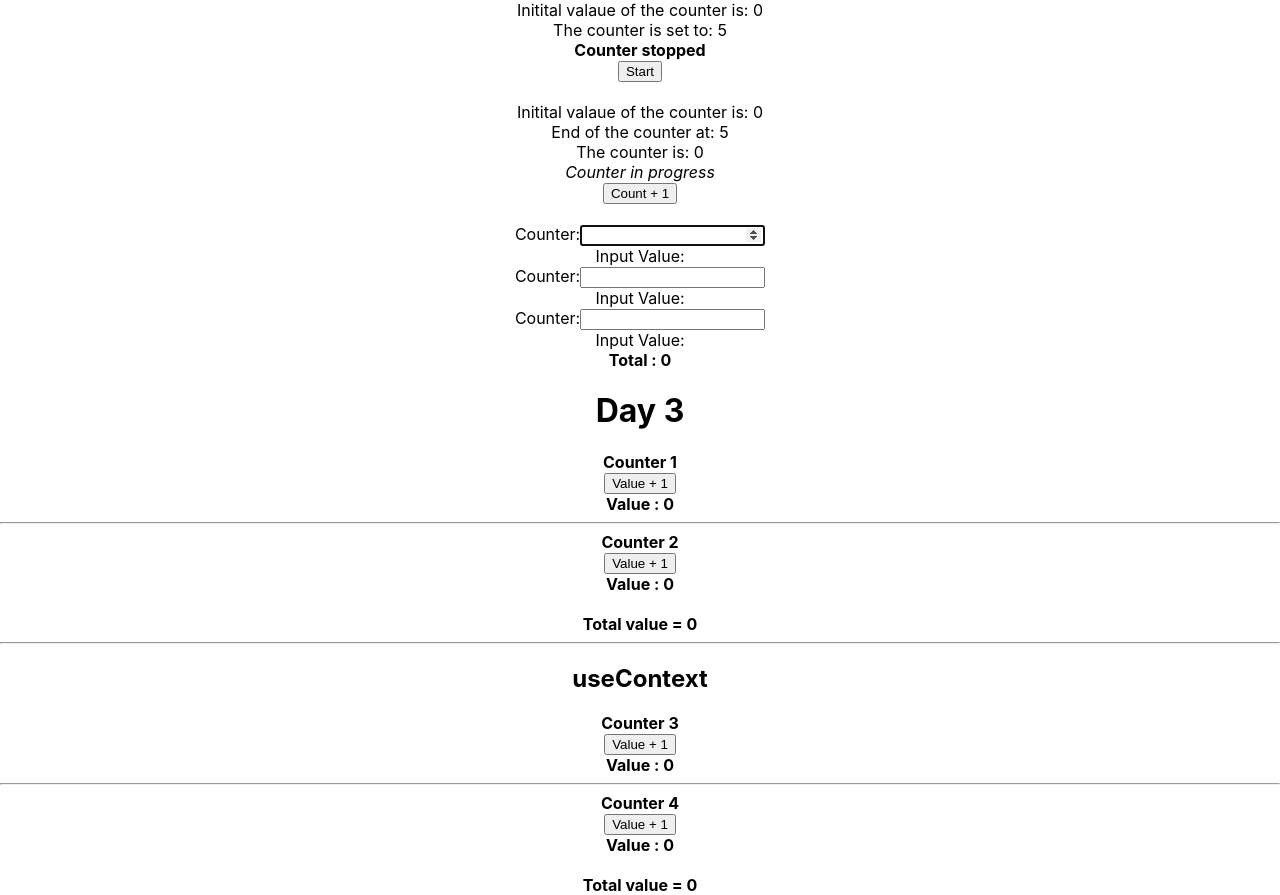
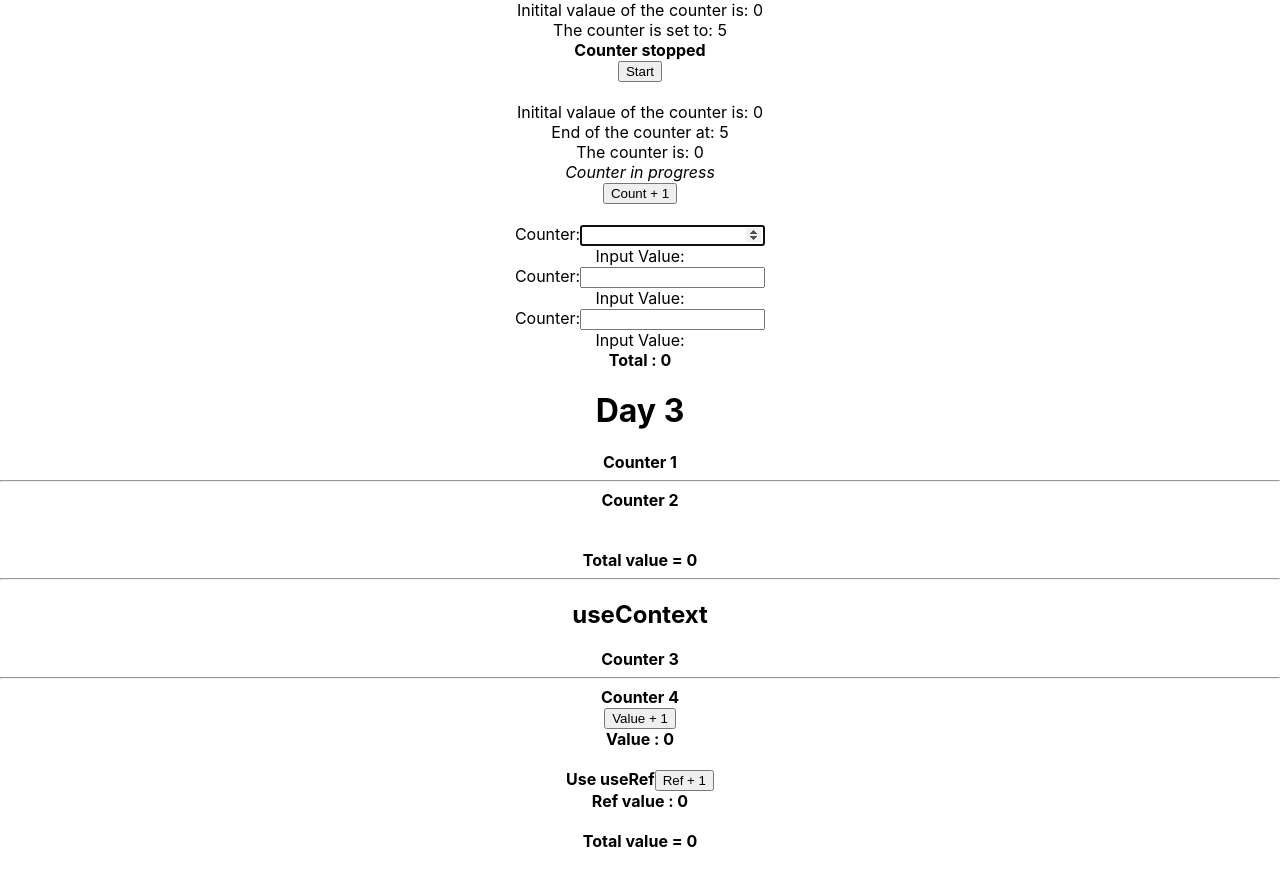
Before and after one commit to nhattan96/master-react-5-days, a React (Create React App) app: page / in a window 1280 px wide. After the commit the page ends 851 px from the top, so only its background shows below. Built offline with nearby package versions, Linux system fonts and the light colour scheme.

Commit message:
Day 3 useEffect useRef

```diff
--- a/src/App.jsx
+++ b/src/App.jsx
@@ -35,11 +35,11 @@ function App() {
         {/* Know how to use useState, pass data from child to parent */}
         <b>Counter 1</b>
         <br />
-        <CounterDay3 id="1" setTotalDay3={setTotalDay3}></CounterDay3>
+        {/* <CounterDay3 id="1" setTotalDay3={setTotalDay3}></CounterDay3> */}
         <hr />
         <b>Counter 2</b>
         <br />
-        <CounterDay3 id="2" setTotalDay3={setTotalDay3}></CounterDay3>
+        {/* <CounterDay3 id="2" setTotalDay3={setTotalDay3}></CounterDay3> */}
         <br />
         <br />
         <b>Total value = {totalDay3}</b>
@@ -48,7 +48,7 @@ function App() {
         {/* Use createdContext and useContext to pass data to all child */}
         <b>Counter 3</b>
         <br />
-        <CounterDay3 id="1" setTotalDay3={setTotalDay3}></CounterDay3>
+        {/* <CounterDay3 id="1" setTotalDay3={setTotalDay3}></CounterDay3> */}
         <hr />
         <b>Counter 4</b>
         <br />
--- a/src/components/day3/counterDay3.jsx
+++ b/src/components/day3/counterDay3.jsx
@@ -1,10 +1,13 @@
-import { useContext, useState } from "react";
+import { useContext, useRef, useState } from "react";
 import { TotalDay3Context } from "../../App";
 
-// import { useEffect } from "react";
+import { useEffect } from "react";
 
 const CounterDay3 = (props) => {
   const [count, setCount] = useState(0);
+
+  // useRef
+  const countRef = useRef(0);
 
   //useContext
   const [totalDay3ctx, setTotalDay3ctx] = useContext(TotalDay3Context);
@@ -18,6 +21,10 @@ const CounterDay3 = (props) => {
     // Use useContext
     setTotalDay3ctx((total) => total + 1);
   };
+
+  const onClickIncrRef = () => {
+    countRef.current += 1;
+  };
   // useEffect(() => {
   //    setCount((count) => count + 1);
 
@@ -26,11 +33,38 @@ const CounterDay3 = (props) => {
   //   };
   // }, []); // [] <-- Empty array mean call 1 time
 
+  useEffect(() => {
+    console.log(`-Without dependency ${countRef.current}`);
+    return () => {
+      console.log(`-Without dependency ${countRef.current} - clean`);
+    };
+  });
+
+  useEffect(() => {
+    console.log(`--With [] dependency ${countRef.current}`);
+    return () => {
+      console.log(`--With [] dependency ${countRef.current} - clean`);
+    };
+  }, []);
+
+  useEffect(() => {
+    console.log(`---With dependency ${countRef.current}`);
+    return () => {
+      console.log(`---With dependency ${countRef.current} - clean`);
+    };
+  }, [countRef.current]);
+
   return (
     <>
       <button onClick={onClickIncr}>Value + 1</button>
       <br />
       <b>Value : {count}</b>
+      <br />
+      <br />
+      <b>Use useRef</b>
+      <button onClick={onClickIncrRef}>Ref + 1</button>
+      <br />
+      <b>Ref value : {countRef.current}</b>
     </>
   );
 };
```
